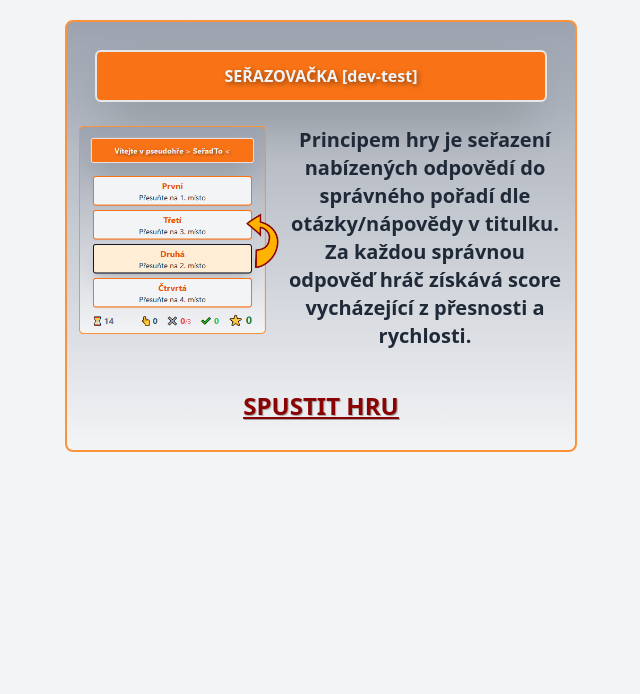
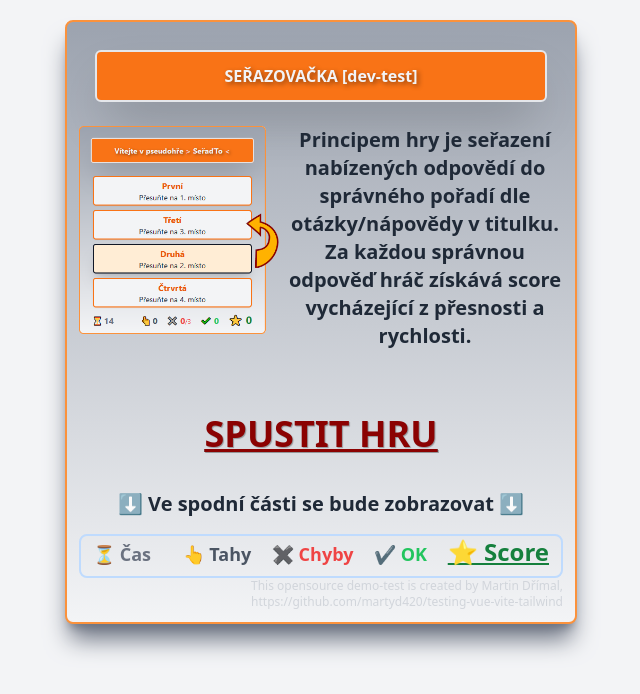
Before and after one commit to martyd420/testing-vue-vite-tailwind, a Vue app: page / in a window 1280 px wide. Shown: the top 694 px of the page, without its empty margins (319-959 px from the left). Built offline with nearby package versions, Linux system fonts and the light colour scheme.

Commit message:
Fin ished first start screen

```diff
--- a/src/StartScreen.vue
+++ b/src/StartScreen.vue
@@ -11,14 +11,50 @@
             Za každou správnou odpověď hráč získává score vycházející z přesnosti a rychlosti.
         </p>
 
-    <br class="clear-both" />
+        <br class="clear-both" />
 
-    <div class="text-center text-xl underline sm:text-2xl md:text-3l mb-4 pt-2 sm:pt-3 md:pt-4">
-        <router-link class="font-bold color-1 text-shadow-1 border-orange-800" to="/questions">SPUSTIT HRU</router-link>
-    </div>
+        <div class="text-center text-2xl underline sm:text-3xl sm:mt-6 md:text-4xl mb-1 pt-2 sm:pt-3 md:pt-4">
+            <router-link class="font-bold color-1 text-shadow-1" to="/questions">SPUSTIT HRU</router-link>
+        </div>
+
+        <p class="mt-5 sm:mt-8 md:mt-9 font-semibold text-sm sm:text-lg md:text-xl text-center">
+            ⬇️ Ve spodní části se bude zobrazovat ⬇️
+        </p>
 
 
+        <div id="score" class="text-right font-bold pb-2 mt-4 border-blue-200 border-2 rounded-lg">
+
+            <span class="float-left mt-1 ml-1 sm:ml-3 text-sm sm:text-lg text-gray-500" title="Zbývající čas na otázku" >
+                ⏳ Čas
+            </span>
+
+            <span class="pr-1 sm:pr-4 text-sm sm:text-lg text-gray-600" title="Počet tahů" >
+                👆 Tahy
+            </span>
+
+            <span class="pr-1 sm:pr-4 text-sm sm:text-lg text-red-500" title="Počet nestihnutých / chyb">
+                ✖️ Chyby
+            </span>
+
+            <span class="whitespace-nowrap pr-1 sm:pr-4 text-sm sm:text-lg text-green-500" title="Počet vyřešených">
+                ✔️ OK
+            </span>
+
+            <span class="whitespace-nowrap pr-1 sm:pr-3 text-md sm:text-2xl text-green-700 underline" title="Score">
+                ⭐ Score
+            </span>
+
+        </div>
+
+
+
+        <footer class="text-xs text-gray-300 text-right">
+            This opensource demo-test is created by Martin Dřímal,<br />
+            https://github.com/martyd420/testing-vue-vite-tailwind
+        </footer>
+
     </section>
+
 
 </template>
 
@@ -33,29 +69,11 @@
             HeaderTitle,
         },
 
-
-        props: ['autostart'],
-
-        created: function () {
-            /** constructor */
-        },
-
         data() {
             return {
-                random: 4, // selected by true random dice roll
+                random: 4, // selected by random dice roll
             }
         },
 
-        methods: {
-
-            // https://bost.ocks.org/mike/shuffle/
-            startGame: function() {
-                alert ('start game?');
-            }
-
-        }
-
     }
-
-
 </script>
--- a/src/index.css
+++ b/src/index.css
@@ -96,6 +96,8 @@
         p-1
         rounded-lg
         border-2
+        shadow-xl
+        shadow-gray-500
         border-orange-400
         bg-gray-300 bg-gradient-to-b
         from-gray-400
@@ -113,9 +115,11 @@
         m-1
         p-3
         text-gray-800
+        border-2
         rounded-lg
-        border-2
         border-orange-400
+        shadow-xl
+        shadow-gray-500
         bg-gray-300 bg-gradient-to-b
         from-gray-400
         to-gray-100
```
